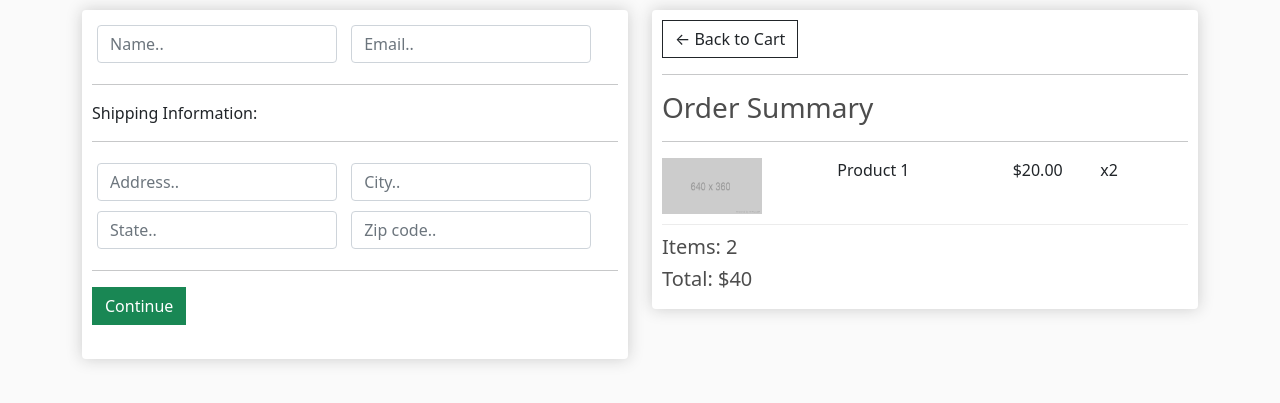
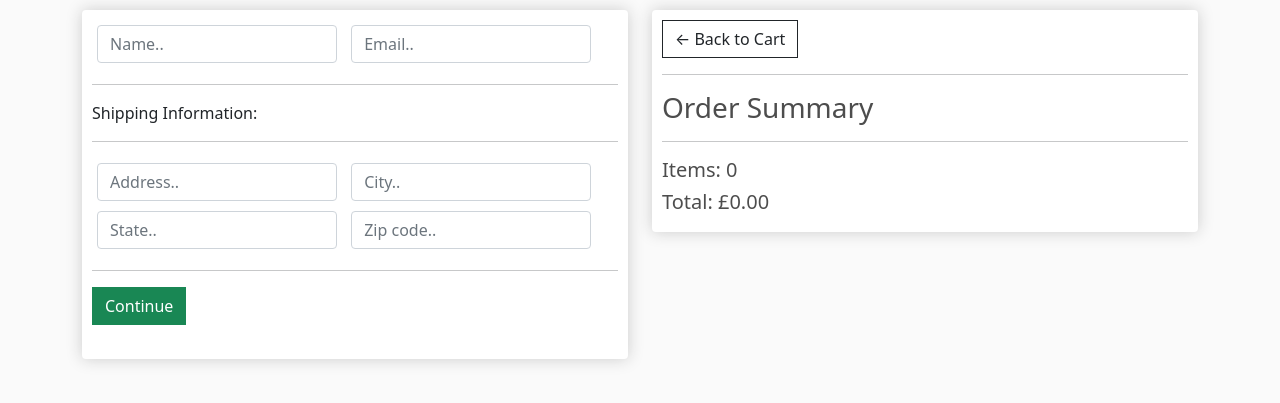
Before and after one commit to dejiabiola/django-ecommerce-app, a Django app: page /checkout/ in a window 1280 px wide. Shown: the part 57-460 px from the top of the page. Run offline with Django 3.2, Linux system fonts and the light colour scheme.

Commit message:
render checkout page

```diff
--- a/store/templates/store/checkout.html
+++ b/store/templates/store/checkout.html
@@ -51,14 +51,16 @@
       <hr>
       <h3>Order Summary</h3>
       <hr>
+      {% for item in items %}
       <div class="cart-row">
-        <div style="flex:2"><img class="row-image" src="{% static 'images/placeholder.png' %}"></div>
-        <div style="flex:2"><p>Product 1</p></div>
-        <div style="flex:1"><p>$20.00</p></div>
-        <div style="flex:1"><p>x2</p></div>
+        <div style="flex:2"><img class="row-image" src="{{item.product.image_url}}"></div>
+        <div style="flex:2"><p>{{item.product.name}}</p></div>
+        <div style="flex:1"><p>£{{item.product.price}}</p></div>
+        <div style="flex:1"><p>x {{item.quantity}}</p></div>
       </div>
-      <h5>Items:   2</h5>
-      <h5>Total:   $40</h5>
+      {% endfor %}
+      <h5>Items:   {{order.get_cart_items}}</h5>
+      <h5>Total:   £{{order.get_cart_total|floatformat:2}}</h5>
 		</div>
 	</div>
 </div>
```
